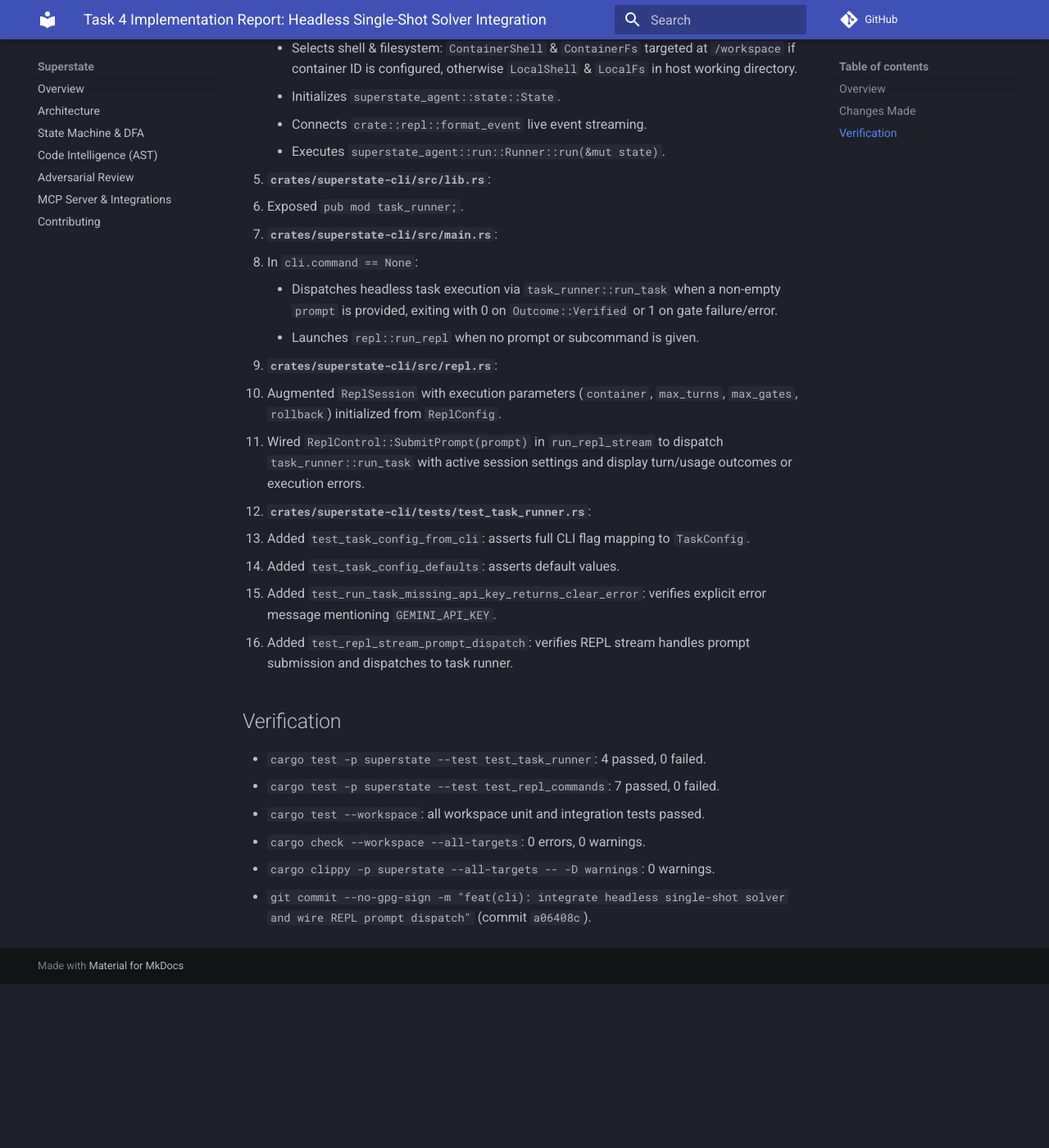
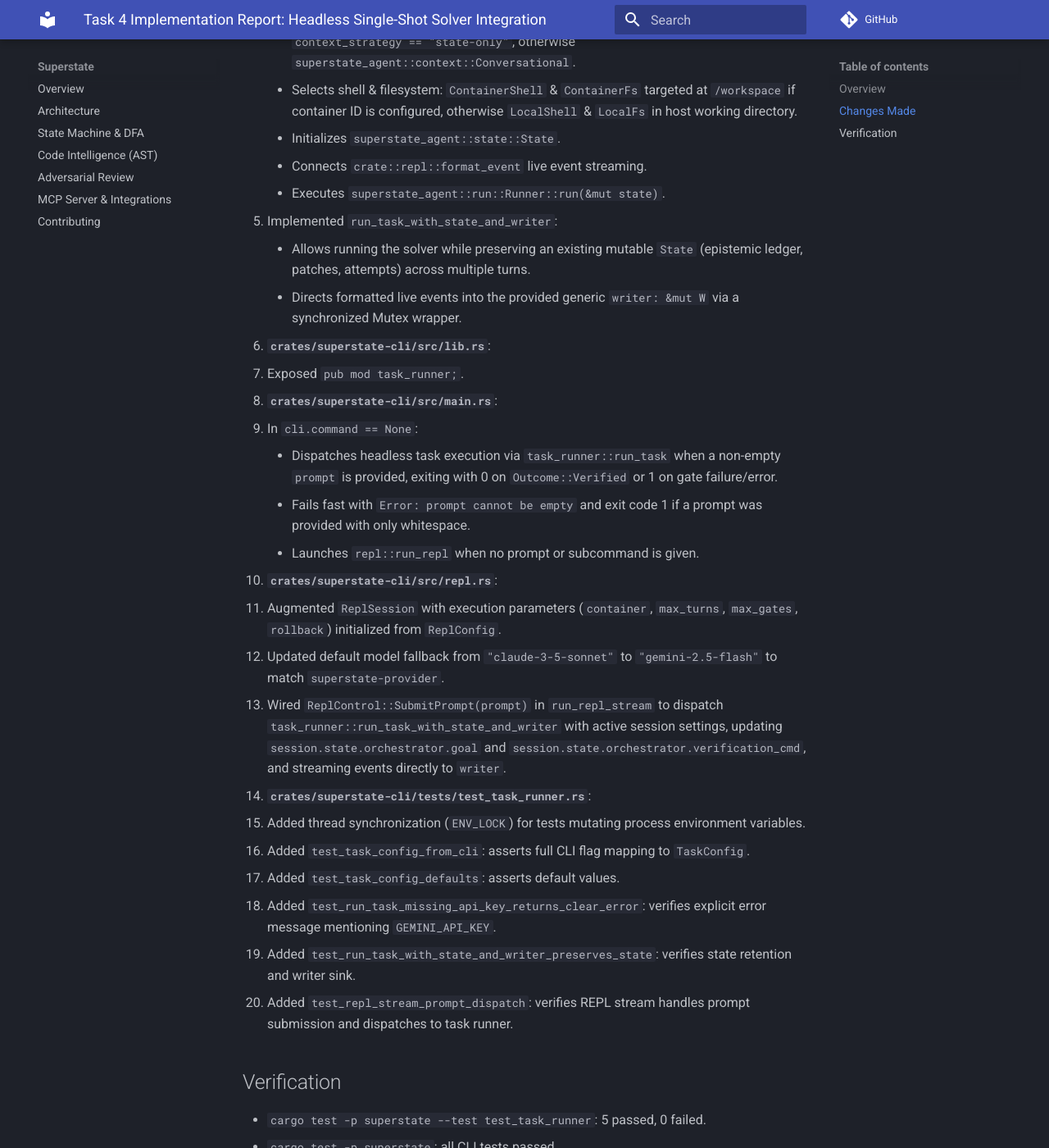
Before and after one commit to dnf0/blyte, an MkDocs documentation site: the page built from docs/superpowers/plans/task-4-report.md, in a window 1280 px wide and 1400 px high, scrolled down 826 px. Shown: the whole window at 82% size. Built offline with MkDocs 1.6.1 and Material for MkDocs 9.7.7, drawn with Linux system fonts in a browser that asks for light colours; comment, search, counter and statistics services are not loaded; before the commit the page ends 2026 px from its top, so only the background shows below that; some of the changed text lies outside the part shown.

Commit message:
docs: finalize task 4 implementation report

```diff
--- a/docs/superpowers/plans/task-4-report.md
+++ b/docs/superpowers/plans/task-4-report.md
@@ -1,7 +1,7 @@
 # Task 4 Implementation Report: Headless Single-Shot Solver Integration
 
 ## Overview
-Implemented the headless single-shot solver runner in `crates/superstate-cli/src/task_runner.rs`, exposed it via `crates/superstate-cli/src/lib.rs`, wired prompt dispatch and REPL fallback into `crates/superstate-cli/src/main.rs`, and connected prompt submission in the REPL event loop (`crates/superstate-cli/src/repl.rs`).
+Implemented the headless single-shot solver runner in `crates/superstate-cli/src/task_runner.rs`, exposed it via `crates/superstate-cli/src/lib.rs`, wired prompt dispatch and REPL fallback into `crates/superstate-cli/src/main.rs`, and connected prompt submission in the REPL event loop (`crates/superstate-cli/src/repl.rs`). Followed up on automated roborev code review findings to preserve session state and redirect stream output to the caller's writer.
 
 ## Changes Made
 1. **`crates/superstate-cli/src/task_runner.rs`**:
@@ -14,6 +14,9 @@ Implemented the headless single-shot solver runner in `crates/superstate-cli/src
      - Initializes `superstate_agent::state::State`.
      - Connects `crate::repl::format_event` live event streaming.
      - Executes `superstate_agent::run::Runner::run(&mut state)`.
+   - Implemented `run_task_with_state_and_writer`:
+     - Allows running the solver while preserving an existing mutable `State` (epistemic ledger, patches, attempts) across multiple turns.
+     - Directs formatted live events into the provided generic `writer: &mut W` via a synchronized Mutex wrapper.
 
 2. **`crates/superstate-cli/src/lib.rs`**:
    - Exposed `pub mod task_runner;`.
@@ -21,22 +24,28 @@ Implemented the headless single-shot solver runner in `crates/superstate-cli/src
 3. **`crates/superstate-cli/src/main.rs`**:
    - In `cli.command == None`:
      - Dispatches headless task execution via `task_runner::run_task` when a non-empty `prompt` is provided, exiting with 0 on `Outcome::Verified` or 1 on gate failure/error.
+     - Fails fast with `Error: prompt cannot be empty` and exit code 1 if a prompt was provided with only whitespace.
      - Launches `repl::run_repl` when no prompt or subcommand is given.
 
 4. **`crates/superstate-cli/src/repl.rs`**:
    - Augmented `ReplSession` with execution parameters (`container`, `max_turns`, `max_gates`, `rollback`) initialized from `ReplConfig`.
-   - Wired `ReplControl::SubmitPrompt(prompt)` in `run_repl_stream` to dispatch `task_runner::run_task` with active session settings and display turn/usage outcomes or execution errors.
+   - Updated default model fallback from `"claude-3-5-sonnet"` to `"gemini-2.5-flash"` to match `superstate-provider`.
+   - Wired `ReplControl::SubmitPrompt(prompt)` in `run_repl_stream` to dispatch `task_runner::run_task_with_state_and_writer` with active session settings, updating `session.state.orchestrator.goal` and `session.state.orchestrator.verification_cmd`, and streaming events directly to `writer`.
 
 5. **`crates/superstate-cli/tests/test_task_runner.rs`**:
+   - Added thread synchronization (`ENV_LOCK`) for tests mutating process environment variables.
    - Added `test_task_config_from_cli`: asserts full CLI flag mapping to `TaskConfig`.
    - Added `test_task_config_defaults`: asserts default values.
    - Added `test_run_task_missing_api_key_returns_clear_error`: verifies explicit error message mentioning `GEMINI_API_KEY`.
+   - Added `test_run_task_with_state_and_writer_preserves_state`: verifies state retention and writer sink.
    - Added `test_repl_stream_prompt_dispatch`: verifies REPL stream handles prompt submission and dispatches to task runner.
 
 ## Verification
-- `cargo test -p superstate --test test_task_runner`: 4 passed, 0 failed.
-- `cargo test -p superstate --test test_repl_commands`: 7 passed, 0 failed.
+- `cargo test -p superstate --test test_task_runner`: 5 passed, 0 failed.
+- `cargo test -p superstate`: all CLI tests passed.
 - `cargo test --workspace`: all workspace unit and integration tests passed.
 - `cargo check --workspace --all-targets`: 0 errors, 0 warnings.
 - `cargo clippy -p superstate --all-targets -- -D warnings`: 0 warnings.
-- `git commit --no-gpg-sign -m "feat(cli): integrate headless single-shot solver and wire REPL prompt dispatch"` (commit `a06408c`).
+- Commits:
+  - `a06408c feat(cli): integrate headless single-shot solver and wire REPL prompt dispatch`
+  - `e097519 fix(cli): preserve REPL state across prompts and redirect live event writer`
```
